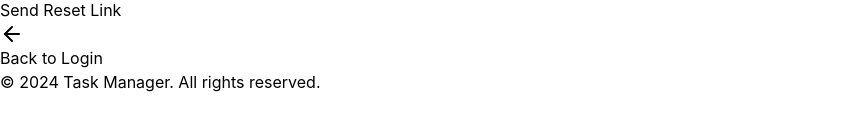
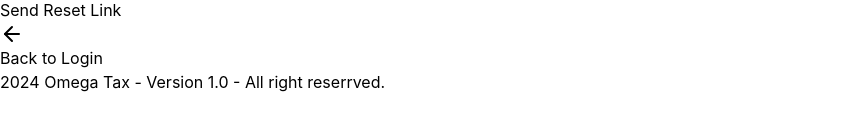
Before and after one commit to Mehboob-alam1/task-manager, a React (Vite) app: page /forgot-password in a window 1280 px wide. Shown: the part 443-574 px from the top of the page, without its empty margins (0-858 px from the left). Built offline with nearby package versions, Linux system fonts and the light colour scheme; no server answers.

Commit message:
Text added

```diff
--- a/src/components/ForgotPassword.tsx
+++ b/src/components/ForgotPassword.tsx
@@ -147,7 +147,7 @@
 
         {/* Footer */}
         <p className="mt-8 text-center text-sm text-gray-500">
-          © 2024 Task Manager. All rights reserved.
+          2024 Omega Tax - Version 1.0 - All right reserrved.
         </p>
       </div>
     </div>
--- a/src/components/Login.tsx
+++ b/src/components/Login.tsx
@@ -136,7 +136,7 @@
 
         {/* Footer */}
         <p className="mt-8 text-center text-sm text-gray-500">
-          © 2024 Task Manager. All rights reserved.
+          2024 Omega Tax - Version 1.0 - All right reserrved.
         </p>
       </div>
     </div>
--- a/src/components/Signup.tsx
+++ b/src/components/Signup.tsx
@@ -169,7 +169,7 @@
 
         {/* Footer */}
         <p className="mt-8 text-center text-sm text-gray-500">
-          © 2024 Task Manager. All rights reserved.
+          2024 Omega Tax - Version 1.0 - All right reserrved.
         </p>
       </div>
     </div>
```
